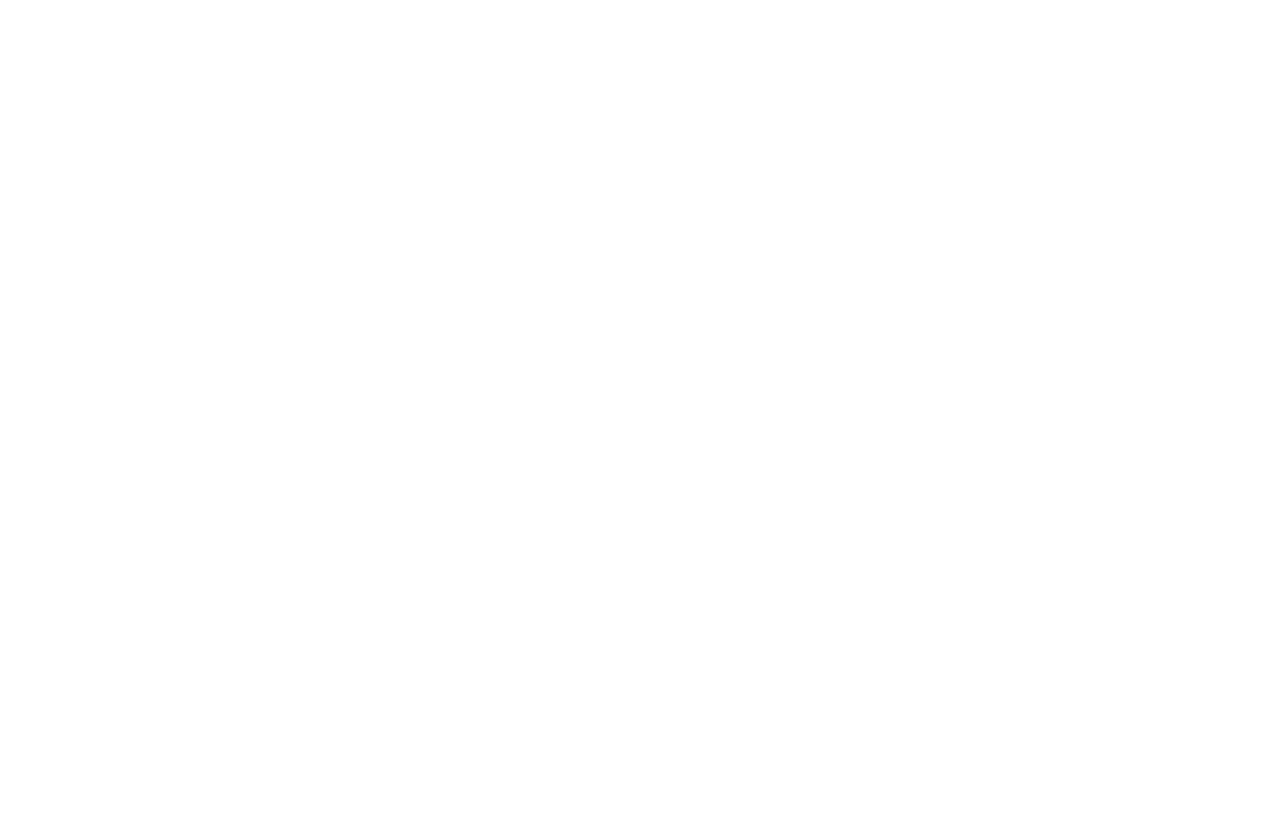
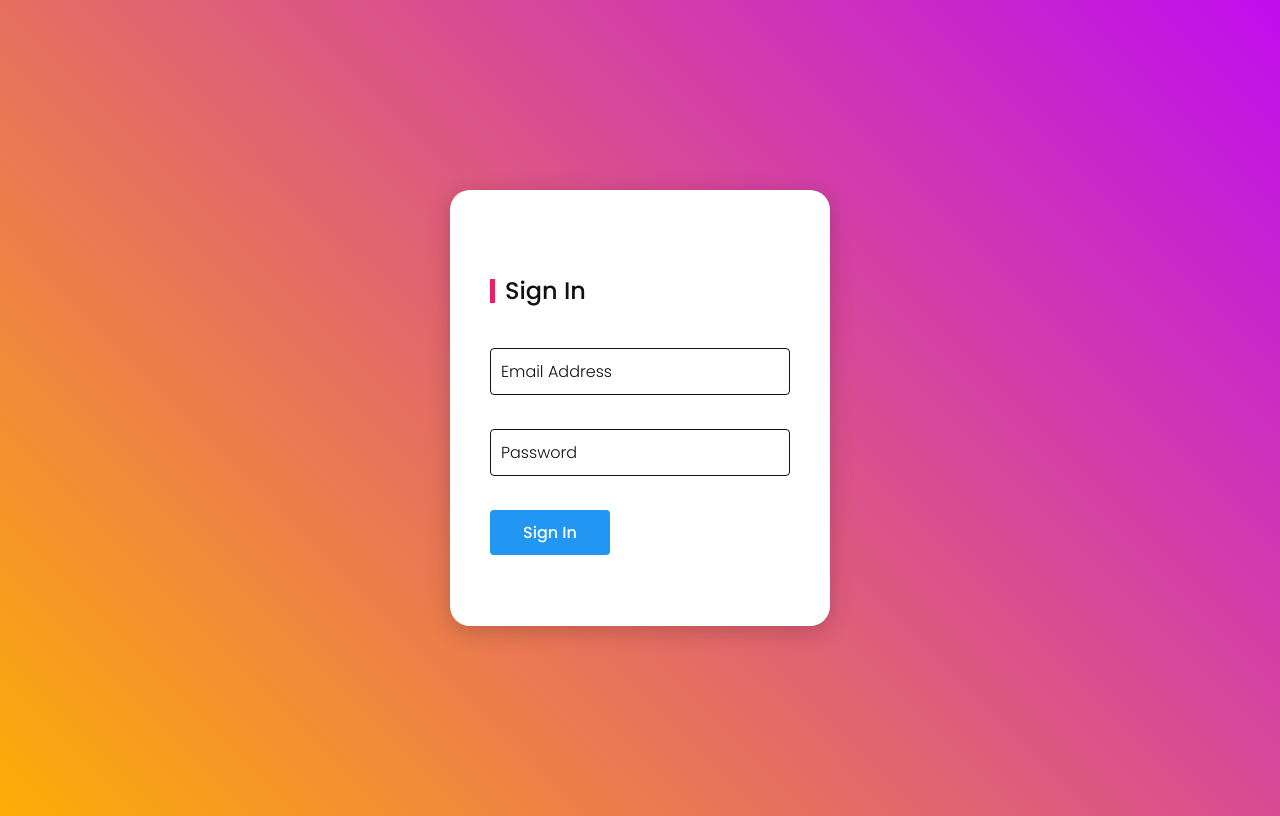
Before and after one commit to MainDev47621/sign-in-form-practice, a plain HTML site: page index.html in a window 1280 px wide. Drawn offline with Linux system fonts and the light colour scheme.

Commit message:
Complete preliminary sign in form

```diff
--- a/index.html
+++ b/index.html
@@ -10,6 +10,21 @@
     </head>
 
     <body>
-
+        <div class="container">
+            <h2>Sign In</h2>
+            <form>
+                <div class="inputBox">
+                    <input type="text" id="email-address" required="required">
+                    <label for="email-address">Email Address</label>
+                </div>
+                <div class="inputBox">
+                    <input type="text" id="password" required="required">
+                    <label for="password">Password</label>
+                </div>
+                <div class="inputBox">
+                    <input type="submit" value="Sign In">
+                </div>
+            </form>
+        </div>
     </body>
 </html>
--- a/styles.css
+++ b/styles.css
@@ -0,0 +1,91 @@
+@import url('https://fonts.googleapis.com/css2?family=Poppins:wght@200;300;400;500;600;700&display=swap');
+
+* {
+    font-family: 'Poppins', sans-serif;
+    margin: 0
+    padding: 0;
+}
+
+body {
+    display: flex;
+    justify-content: center;
+    align-items: center;
+    min-height: 100vh;
+    background: linear-gradient(45deg, #fead06, #c00def);
+}
+
+.container {
+    position: relative;
+    padding: 70px 40px;
+    background: #fff;
+    border-radius: 20px;
+    box-shadow: 0 5px 25px rgba(0, 0, 0, 0.2);
+}
+
+.container h2 {
+    color: #111;
+    margin-bottom: 45px;
+    line-height: 1em;
+    font-weight: 500;
+    padding-left: 10px;
+    border-left: 5px solid #e91e63;
+}
+
+.container .inputBox {
+    position: relative;
+    width: 300px;
+    height: 46px;
+    margin-bottom: 35px;
+}
+
+.container .inputBox:last-child {
+    margin-bottom: 0;
+}
+
+.container .inputBox input {
+    position: absolute;
+    top: 0;
+    left: 0;
+    width: 100%;
+    border: 1px solid #111;
+    background: transparent;
+    padding: 10px;
+    border-radius: 4px;
+    box-sizing: border-box;
+    outline: none;
+    font-size: 16px;
+    color: #111;
+    font-weight: 300;
+}
+
+.container .inputBox label {
+    position: absolute;
+    top: 1px;
+    left: 1px;
+    padding: 10px;
+    /* display: inline-block; */
+    font-size: 16px;
+    color: #111;
+    font-weight: 300;
+    transition: 0.5s;
+    pointer-events: none;
+}
+
+.container .inputBox input:valid ~ label,
+.container .inputBox input:focus ~ label {
+    transform: translateX(-10px) translateY(-32px);
+    font-size: 12px;
+}
+
+.container .inputBox input[type="submit"] {
+    background: #2196f3;
+    color: #fff;
+    border: none;
+    max-width: 120px;
+    cursor: pointer;
+    font-weight: 500;
+}
+
+.container .inputBox input[type="submit"]:hover {
+    background: #e91e63;
+}
```
